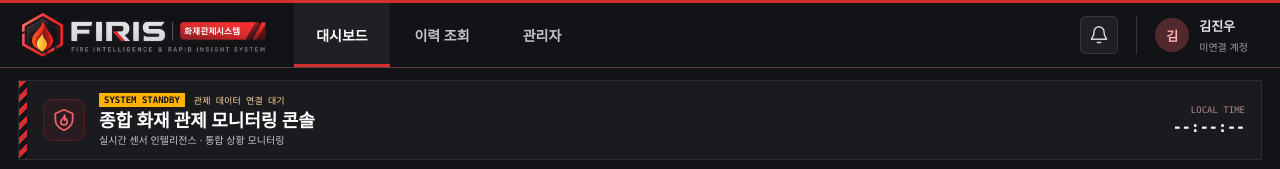
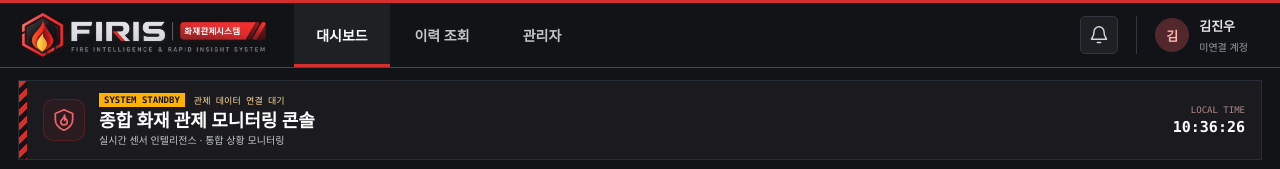
Before and after one commit to GAMZADORII/FIRIS, a React (Vite) app in the folder frontend/: page /dashboard in a window 1280 px wide. Shown: the top 169 px of the page. Built offline with nearby package versions, Linux system fonts and the light colour scheme.

Commit message:
feat: 대시보드 LOCAL TIME 실시간 시간 표시

```diff
--- a/frontend/src/pages/Dashboard/Dashboard.jsx
+++ b/frontend/src/pages/Dashboard/Dashboard.jsx
@@ -1,3 +1,4 @@
+import { useEffect, useState } from 'react';
 import './Dashboard.css';
 import cameraImage01 from '../../assets/images/cctv/cctv-01.png';
 import cameraImage02 from '../../assets/images/cctv/cctv-02.png';
@@ -64,6 +65,30 @@ const statisticIconPaths = {
   'SECURITY DEFCON': 'M12 3 20 6v5c0 5-4 8-8 10-4-2-8-5-8-10V6l8-3Z',
 };
 
+const localTimeFormatter = new Intl.DateTimeFormat('ko-KR', {
+  timeZone: 'Asia/Seoul',
+  hour: '2-digit',
+  minute: '2-digit',
+  second: '2-digit',
+  hourCycle: 'h23',
+});
+
+function LocalClock() {
+  const [now, setNow] = useState(() => new Date());
+
+  useEffect(() => {
+    const timer = setInterval(() => setNow(new Date()), 1000);
+    return () => clearInterval(timer);
+  }, []);
+
+  return (
+    <div className="dashboard-hero__clock" aria-label="현재 한국 시간">
+      <span>LOCAL TIME</span>
+      <strong><time dateTime={now.toISOString()}>{localTimeFormatter.format(now)}</time></strong>
+    </div>
+  );
+}
+
 export default function Dashboard() {
   return (
     <main className="dashboard">
@@ -82,10 +107,7 @@ export default function Dashboard() {
           <h1 id="dashboard-title">종합 화재 관제 모니터링 콘솔</h1>
           <p>실시간 센서 인텔리전스 · 통합 상황 모니터링</p>
         </div>
-        <div className="dashboard-hero__clock" aria-label="시스템 시간 연결 대기">
-          <span>LOCAL TIME</span>
-          <strong>--:--:--</strong>
-        </div>
+        <LocalClock />
       </section>
 
       <div className="dashboard-layout">
```
